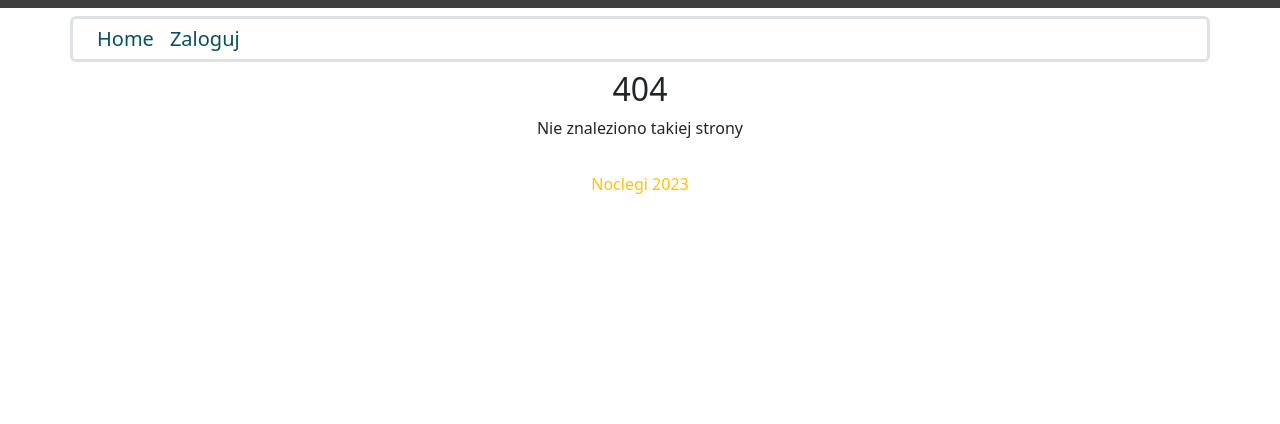
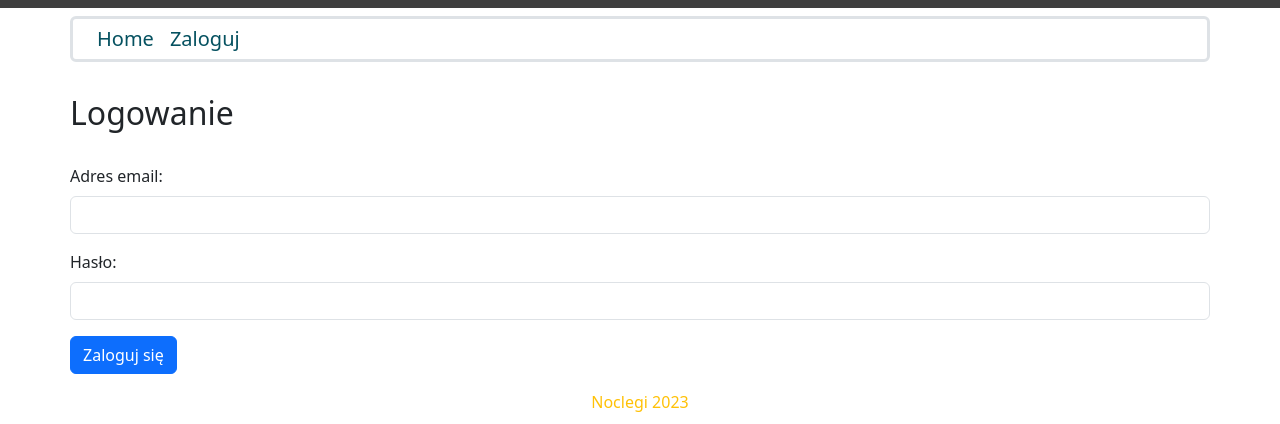
Before and after one commit to agaciur/learn-react-v.2, a React (Create React App) app: page /zaloguj in a window 1280 px wide. Before the commit this address had no page. Shown: the part 242-666 px from the top of the page. Built offline with nearby package versions, Linux system fonts and the light colour scheme; grey boxes are pictures that could not be loaded.

Commit message:
Redirect

```diff
--- a/src/App.js
+++ b/src/App.js
@@ -16,6 +16,8 @@ import Hotel from "./ui/pages/Hotel"
 import Search from "./ui/pages/Search"
 import Profile from "./ui/pages/Profile"
 import NotFound from "./ui/pages/NotFound"
+import Login from "./ui/pages/Auth/Login"
+import AuthenticatedRoute from "./ui/components/AuthenticatedRoute"
 
 function App() {
   const [state, dispatch] = useReducer(reducer, initialState)
@@ -36,6 +38,10 @@ function App() {
   const content = (
     <div>
       <Switch>
+        <AuthenticatedRoute
+          path='/profil'
+          component={Profile}
+        />
         <Route
           path='/hotele/:id'
           component={Hotel}
@@ -45,8 +51,8 @@ function App() {
           component={Search}
         />
         <Route
-          path='/profil'
-          component={Profile}
+          path='/zaloguj'
+          component={Login}
         />
         <Route
           path='/'
--- /dev/null
+++ b/src/ui/components/AuthenticatedRoute.js
@@ -0,0 +1,9 @@
+import { useContext } from "react"
+import ReducerContext from "../context/ReducerContext"
+import { Redirect, Route } from "react-router-dom"
+
+export default function AuthenticatedRoute(props) {
+  const context = useContext(ReducerContext)
+
+  return context.state.isAuthenticated ? <Route {...props} /> : <Redirect to='/zaloguj' />
+}
--- /dev/null
+++ b/src/ui/pages/Auth/Login.js
@@ -0,0 +1,36 @@
+export default function Login() {
+return (
+    <div className='container p-0'>
+    <h2 className="py-4">Logowanie</h2>
+    <form>
+      <div className='mb-3'>
+        <label
+          for='email'
+          className='form-label'>
+          Adres email:
+        </label>
+        <input
+          type='email'
+          className='form-control'
+        />
+      </div>
+      <div class='mb-3'>
+        <label
+          for='password'
+          className='form-label'>
+          Hasło:
+        </label>
+        <input
+          type='password'
+          className='form-control'
+        />
+      </div>
+      <button
+        type='submit'
+        className='btn btn-primary'>
+        Zaloguj się
+      </button>
+    </form>
+  </div>
+)
+}
--- a/src/ui/pages/ProfileSettings.js
+++ b/src/ui/pages/ProfileSettings.js
@@ -12,7 +12,7 @@ export default function ProfileSettings(props) {
           <input
             type='email'
             className='form-control'
-            placeholder='adres@email.com'
+            value='adres@email.com'
           />
         </div>
         <div class='mb-3'>
```
